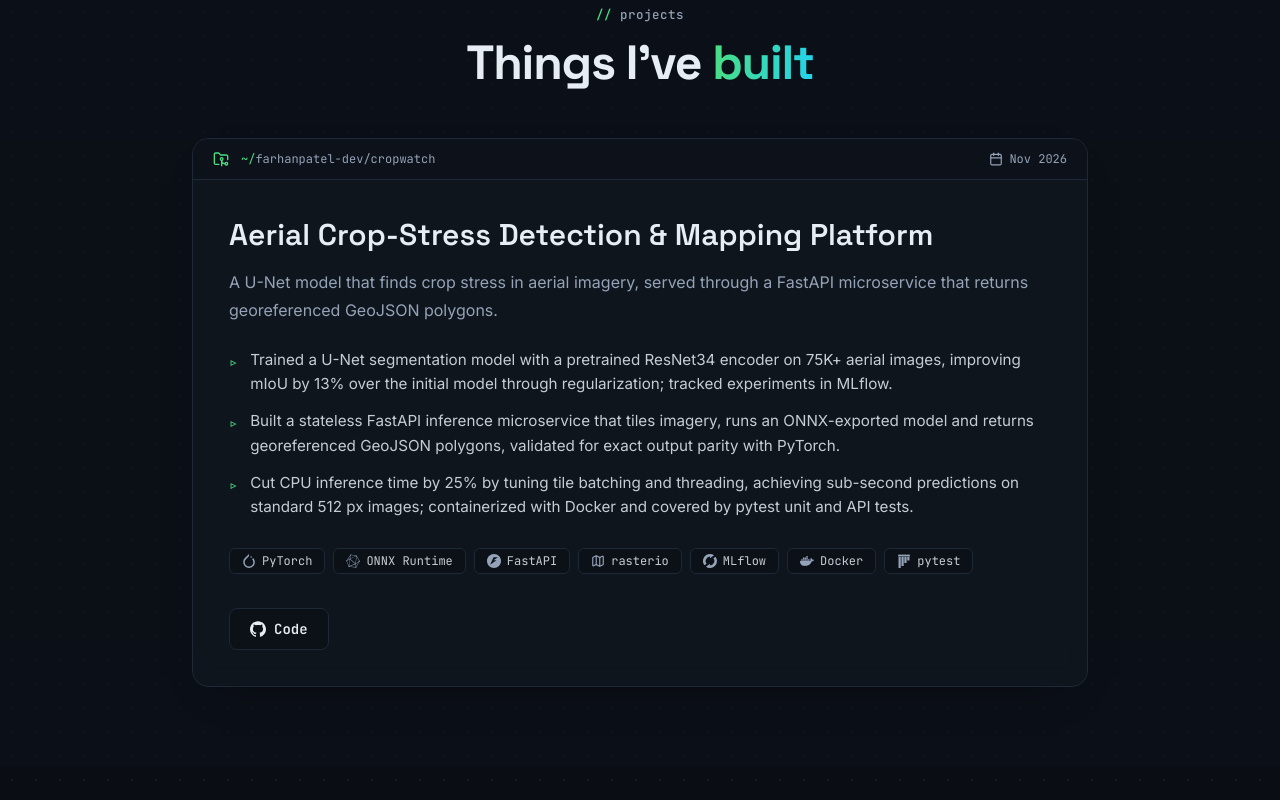
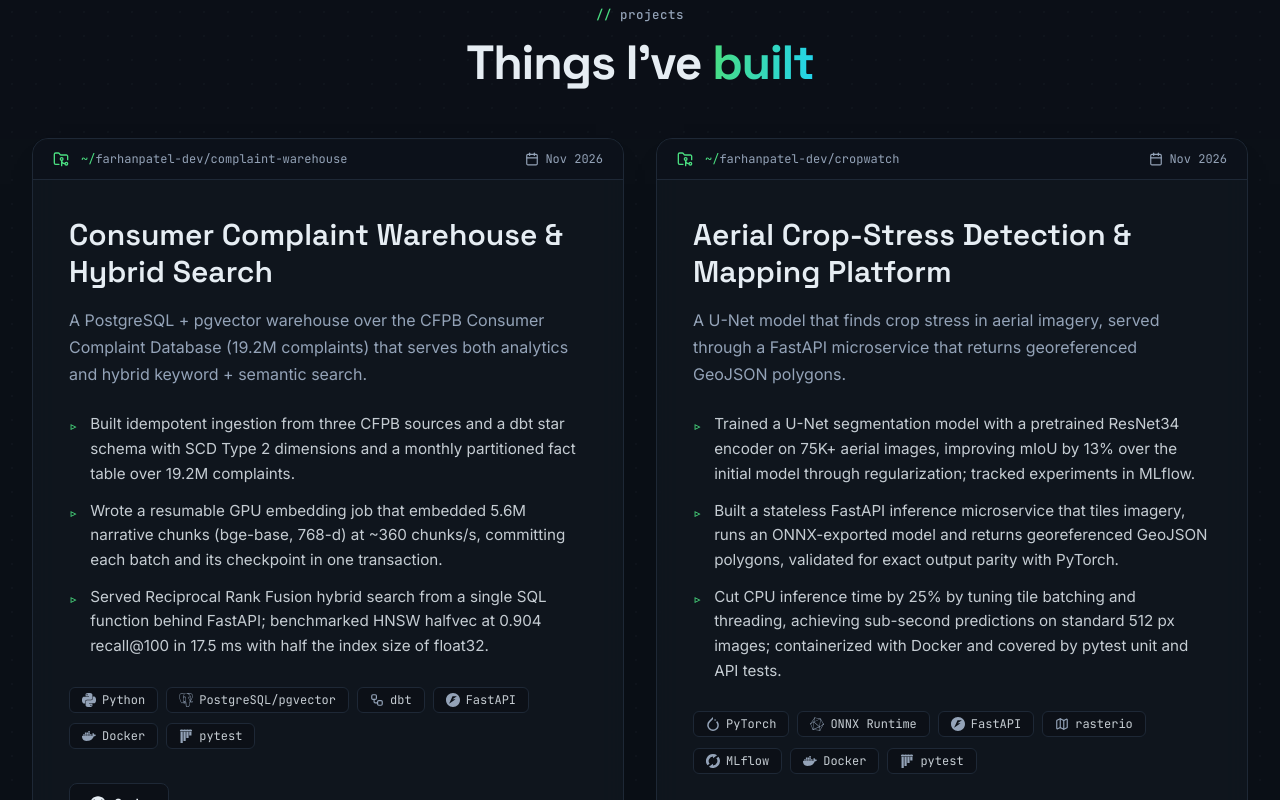
Before and after one commit to farhanpatel-dev/portfolio, a React (Vite) app: page / in a window 1280 px wide. Shown: the part 3120-3920 px from the top of the page. Built offline with nearby package versions, Linux system fonts and the light colour scheme.

Commit message:
Add complaint-warehouse project

```diff
--- a/src/data/portfolio.js
+++ b/src/data/portfolio.js
@@ -138,6 +138,21 @@ export const experience = [
 // ---- Projects -----------------------------------------------------------------
 export const projects = [
   {
+    name: 'Consumer Complaint Warehouse & Hybrid Search',
+    date: 'Nov 2026',
+    description:
+      'A PostgreSQL + pgvector warehouse over the CFPB Consumer Complaint Database (19.2M complaints) that serves both analytics and hybrid keyword + semantic search.',
+    highlights: [
+      'Built idempotent ingestion from three CFPB sources and a dbt star schema with SCD Type 2 dimensions and a monthly partitioned fact table over 19.2M complaints.',
+      'Wrote a resumable GPU embedding job that embedded 5.6M narrative chunks (bge-base, 768-d) at ~360 chunks/s, committing each batch and its checkpoint in one transaction.',
+      'Served Reciprocal Rank Fusion hybrid search from a single SQL function behind FastAPI; benchmarked HNSW halfvec at 0.904 recall@100 in 17.5 ms with half the index size of float32.',
+    ],
+    tech: ['Python', 'PostgreSQL/pgvector', 'dbt', 'FastAPI', 'Docker', 'pytest'],
+    repoPath: 'farhanpatel-dev/complaint-warehouse',
+    code: 'https://github.com/farhanpatel-dev/complaint-warehouse',
+    live: '',
+  },
+  {
     name: 'Aerial Crop-Stress Detection & Mapping Platform',
     date: 'Nov 2026',
     description:
--- a/src/data/techIcons.js
+++ b/src/data/techIcons.js
@@ -35,6 +35,8 @@ const icons = {
   // Data & Messaging
   SQL: { Icon: LuDatabase, color: '#B08A5B', dark: '#C9A227' },
   'PostgreSQL/PostGIS': { Icon: SiPostgresql, color: '#4169E1', dark: '#7D9BFF', brand: true },
+  'PostgreSQL/pgvector': { Icon: SiPostgresql, color: '#4169E1', dark: '#7D9BFF' },
+  dbt: { Icon: LuWorkflow, color: '#FF694B' }, // brand mark not in this react-icons version
   MongoDB: { Icon: SiMongodb, color: '#47A248', brand: true },
   MySQL: { Icon: SiMysql, color: '#4479A1', dark: '#7FB0D6', brand: true },
   RabbitMQ: { Icon: SiRabbitmq, color: '#FF6600', brand: true },
--- a/src/sections/Projects.jsx
+++ b/src/sections/Projects.jsx
@@ -41,7 +41,7 @@ export function Projects() {
           </div>
         )}
 
-        <m.div layout className={single ? 'mx-auto max-w-4xl' : 'grid gap-8 md:grid-cols-2 xl:grid-cols-3'}>
+        <m.div layout className={single ? 'mx-auto max-w-4xl' : `grid gap-8 md:grid-cols-2 ${projects.length > 2 ? 'xl:grid-cols-3' : ''}`}>
           <AnimatePresence mode="popLayout">
             {shown.map((p) => (
               <ProjectCard key={p.name} project={p} />
```
